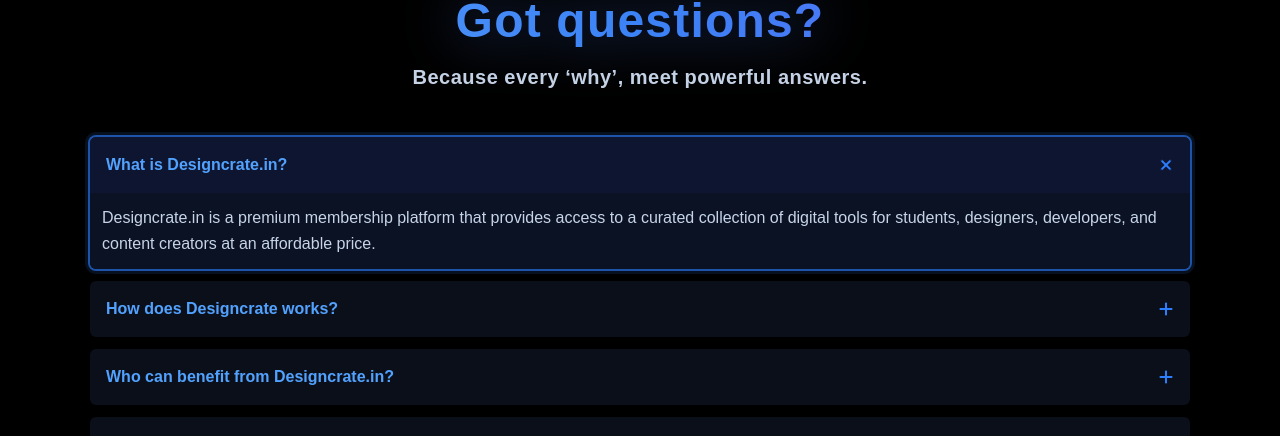
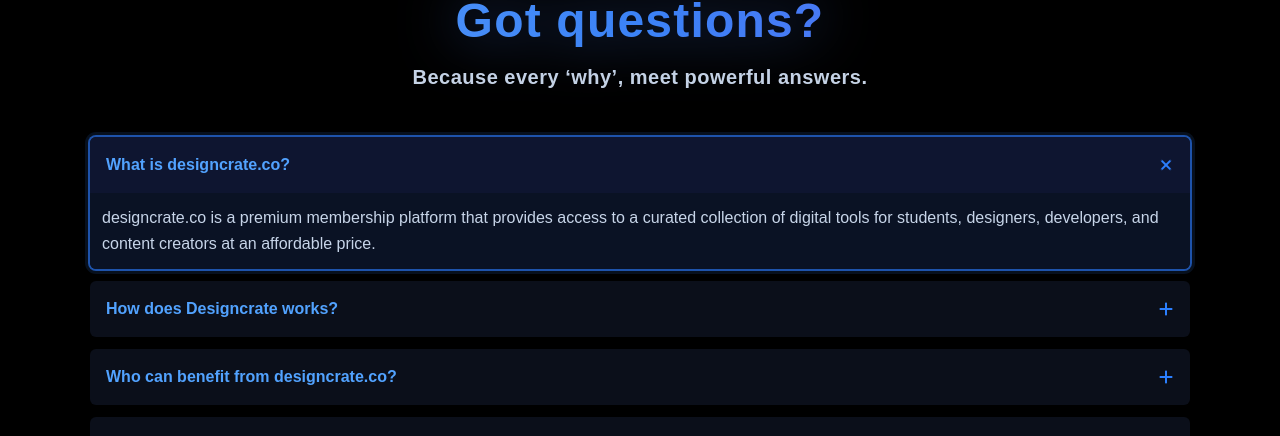
Before and after one commit to AbhiGhoghari/pixhub-2, a Next.js app: page / in a window 1280 px wide. Shown: the part 4704-5140 px from the top of the page. Built offline with nearby package versions, Linux system fonts and the light colour scheme.

Commit message:
sadfsadf

```diff
--- a/next-sitemap.config.js
+++ b/next-sitemap.config.js
@@ -1,4 +1,4 @@
 module.exports = {
-  siteUrl: "https://designcrate.in",
+  siteUrl: "https://designcrate.co",
   generateRobotsTxt: true,
 };
--- a/src/app/dmca/page.jsx
+++ b/src/app/dmca/page.jsx
@@ -36,7 +36,7 @@
                   {/* exact text preserved */}
                   <p>DMCA Policy</p>
                   <p>
-                    We do not share details of your accounts. Several methods are available for sharing access. This process is well known to the account owner. In addition to the server and maintenance of the website, we do not charge for anything else. ‍ We do not sell or take money for access. There are only server costs involved. Please contact us if we have shared anything belonging to your property. ‍ We will take action as soon as possible. You can file your complaint on our maintained email address <a href="mailto:support@designcrate.in" className="underline decoration-white/40 hover:decoration-white">support@designcrate.in</a>. Design Crate will delete the tool or the information belonging to your property.
+                    We do not share details of your accounts. Several methods are available for sharing access. This process is well known to the account owner. In addition to the server and maintenance of the website, we do not charge for anything else. ‍ We do not sell or take money for access. There are only server costs involved. Please contact us if we have shared anything belonging to your property. ‍ We will take action as soon as possible. You can file your complaint on our maintained email address <a href="mailto:support@designcrate.co" className="underline decoration-white/40 hover:decoration-white">support@designcrate.co</a>. Design Crate will delete the tool or the information belonging to your property.
                   </p>
                   <p>Thank you for trusting Design Crate. Your privacy matters to us.</p>
                 </div>
--- a/src/app/layout.js
+++ b/src/app/layout.js
@@ -28,11 +28,11 @@
     title: "DesignCrate – Unlimited Creativity",
     description:
       "One membership gives you access to 50+ premium platforms for creators, students & businesses.",
-    url: "https://designcrate.in",
+    url: "https://designcrate.co",
     siteName: "DesignCrate",
     images: [
       {
-        url: "https://designcrate.in/og-image.jpg", // create this OG image
+        url: "https://designcrate.co/og-image.jpg", // create this OG image
         width: 1200,
         height: 630,
         alt: "DesignCrate Preview",
@@ -46,7 +46,7 @@
     title: "DesignCrate – 50+ Premium Platforms, One Subscription",
     description:
       "Access 50+ premium tools with one membership. No hidden fees, cancel anytime.",
-    images: ["https://designcrate.in/og-image.jpg"],
+    images: ["https://designcrate.co/og-image.jpg"],
   },
 };
 
--- a/src/app/privacy/page.jsx
+++ b/src/app/privacy/page.jsx
@@ -77,7 +77,7 @@
                     <main className="space-y-6">
                         <ArticleCard id="intro" title="1) Introduction">
                             <p>
-                                This Privacy Policy describes how HARJIBHAI S MANIYA and its affiliates (collectively "HARJIBHAI S MANIYA, we, our, us") collect, use, share, protect or otherwise process your information/personal data through our website https://www.designcrate.in/ (hereinafter referred to as Platform).
+                                This Privacy Policy describes how HARJIBHAI S MANIYA and its affiliates (collectively "HARJIBHAI S MANIYA, we, our, us") collect, use, share, protect or otherwise process your information/personal data through our website https://www.designcrate.co/ (hereinafter referred to as Platform).
                             </p>
                             <p>
                                 Please note that you may be able to browse certain sections of the Platform without registering with us. We do not offer any product/service under this Platform outside India and your personal data will primarily be stored and processed in India.
--- a/src/components/ContactSection.jsx
+++ b/src/components/ContactSection.jsx
@@ -39,7 +39,7 @@
             <ContactCard
               icon={<MailIcon />}
               title="Email us"
-              subtitle="support@designcrate.in"
+              subtitle="support@designcrate.co"
             />
             <ContactCard
               icon={<PhoneIcon />}
--- a/src/components/dashboard/Faqs.jsx
+++ b/src/components/dashboard/Faqs.jsx
@@ -5,9 +5,9 @@
 
 const faqs = [
     {
-        question: "What is Designcrate.in?",
+        question: "What is designcrate.co?",
         answer:
-            "Designcrate.in is a premium membership platform that provides access to a curated collection of digital tools for students, designers, developers, and content creators at an affordable price.",
+            "designcrate.co is a premium membership platform that provides access to a curated collection of digital tools for students, designers, developers, and content creators at an affordable price.",
     },
     {
         question: "How does Designcrate works?",
@@ -15,9 +15,9 @@
             "Once you become a member, you get exclusive access to various premium tools through our user panel. You can activate the tools by following the provided instructions.",
     },
     {
-        question: "Who can benefit from Designcrate.in?",
+        question: "Who can benefit from designcrate.co?",
         answer:
-            "Designcrate.in is designed for students, designers, developers, and content creators who are looking for affordable access to premium digital tools.",
+            "designcrate.co is designed for students, designers, developers, and content creators who are looking for affordable access to premium digital tools.",
     },
     {
         question: "how much does membership cost?",
```
Also changed, not shown: public/robots.txt.
